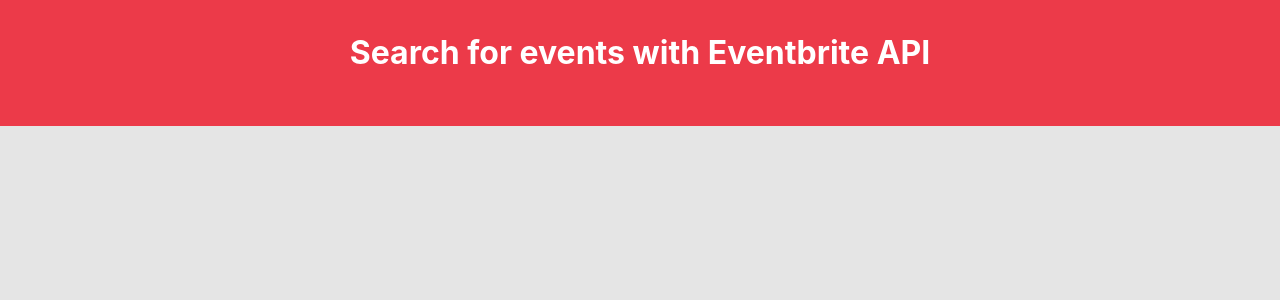
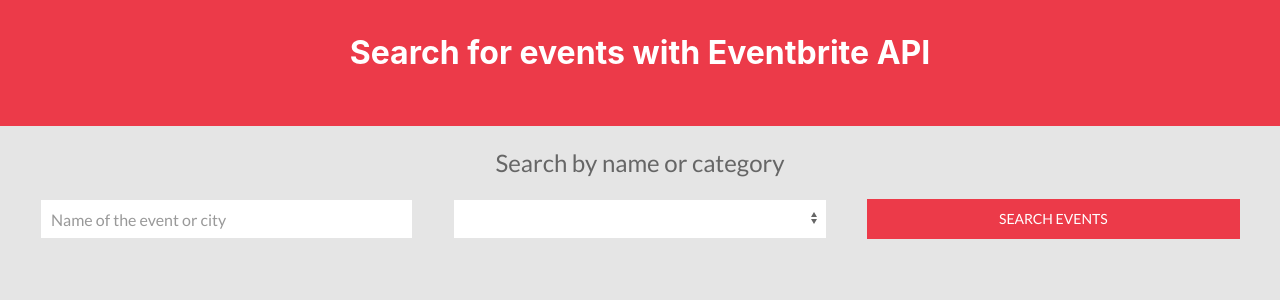
Before and after one commit to jdnav/eventbrite-search, a React (Create React App) app: page / in a window 1280 px wide. Shown: the top 300 px of the page. Built offline with nearby package versions, Linux system fonts and the light colour scheme; no server answers.

Commit message:
Form component ready

```diff
--- a/src/App.js
+++ b/src/App.js
@@ -1,12 +1,16 @@
 import React from 'react';
 import Header from "./components/Header";
 import CategoryProvider from "./context/CategoriesContext";
+import Form from "./components/Form";
 
 function App() {
 
   return (
     <CategoryProvider>
       <Header title="Search for events with Eventbrite API"/>
+      <div className="uk-container">
+        <Form />
+      </div>
     </CategoryProvider>
   );
 }
--- /dev/null
+++ b/src/components/Form.js
@@ -0,0 +1,47 @@
+import React, { Component } from "react";
+
+class Form extends Component {
+  state = {
+    name: "",
+    category: ""
+  };
+  render() {
+    return (
+      <form>
+        <fieldset className="uk-fieldset uk-margin">
+          <legend className="uk-legend uk-text-center">
+            Search by name or category
+          </legend>
+        </fieldset>
+
+        <div className="uk-column-1-3@m uk-margin">
+          {/** Input for name */}
+          <div className="uk-margin" uk-margin="true">
+            <input
+              name="name"
+              className="uk-input"
+              type="text"
+              placeholder="Name of the event or city"
+            />
+          </div>
+          {/** Select for category */}
+          <div className="uk-margin" uk-margin="true">
+            <select className="uk-select" name="category">
+              {/** Options come from backend */}
+            </select>
+          </div>
+          {/** Submit button */}
+          <div className="uk-margin" uk-margin="true">
+            <input
+              className="uk-button uk-button-danger"
+              type="submit"
+              value="Search events"
+            />
+          </div>
+        </div>
+      </form>
+    );
+  }
+}
+
+export default Form;
```
